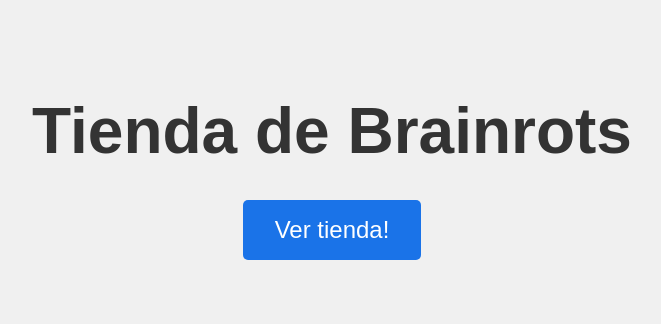
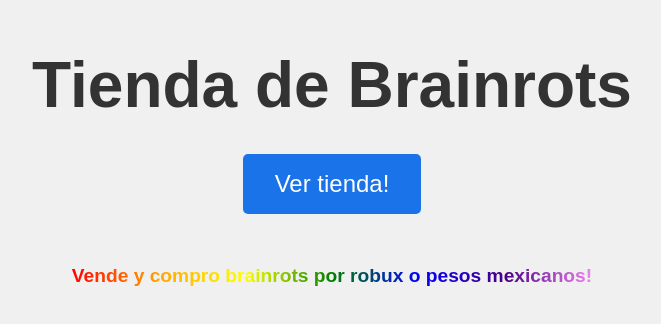
Before and after one commit to blox-star/BrainrotSHOP, a plain HTML site: page index.html in a window 1280 px wide. Shown: the part 244-568 px from the top of the page, without its empty margins (308-969 px from the left). Drawn offline with Linux system fonts and the light colour scheme.

Commit message:
Add rainbow text styling to description paragraph
Added a rainbow text style to the paragraph for enhanced visual appeal.

```diff
--- a/index.html
+++ b/index.html
@@ -32,14 +32,34 @@
             cursor: pointer;
             text-decoration: none;
             transition: background-color 0.3s;
+            margin-bottom: 2rem;
         }
         .button:hover {
             background-color: #1557b0;
+        }
+        .rainbow-text {
+            font-size: 1.2rem;
+            font-weight: bold;
+            background: linear-gradient(
+                to right,
+                red,
+                orange,
+                yellow,
+                green,
+                blue,
+                indigo,
+                violet
+            );
+            -webkit-background-clip: text;
+            background-clip: text;
+            color: transparent;
+            text-align: center;
         }
     </style>
 </head>
 <body>
     <h1>Tienda de Brainrots</h1>
     <a href="https://www.roblox.com/share?code=918c23ad6844ee43b778bf43046d7121&type=Server" class="button">Ver tienda!</a>
+    <p class="rainbow-text">Vende y compro brainrots por robux o pesos mexicanos!</p>
 </body>
 </html>
```
